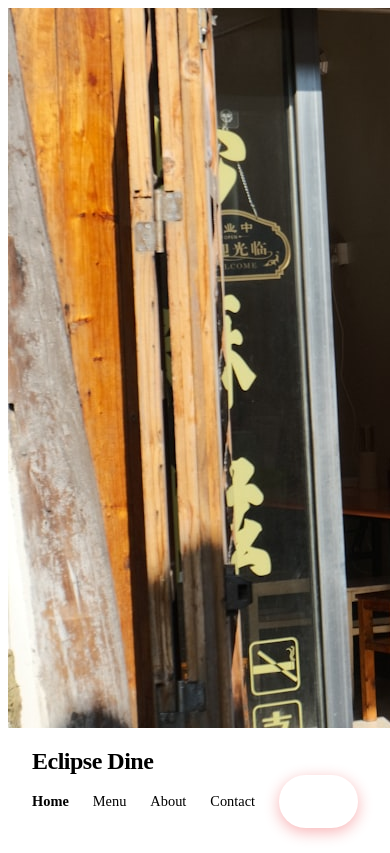
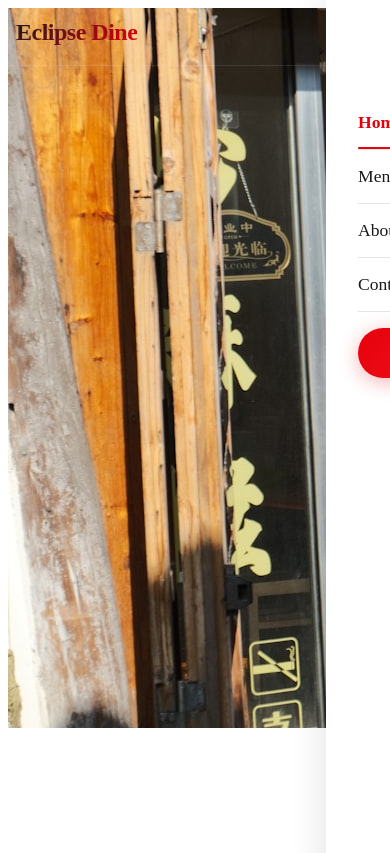
Before and after one commit to Mohammadhasan14/EclipseDine, a React (Vite) app: page / in a window 390 px wide. Shown: the top 853 px of the page. Built offline with nearby package versions, Linux system fonts and the light colour scheme.

Commit message:
positioned navbar

```diff
--- a/src/components/Navbar.tsx
+++ b/src/components/Navbar.tsx
@@ -3,6 +3,7 @@ import { useEffect, useState } from "react";
 export default function Navbar() {
   const [scrolled, setScrolled] = useState(false);
   const [activeLink, setActiveLink] = useState('Home');
+  const [isMobileMenuOpen, setIsMobileMenuOpen] = useState(false);
 
   useEffect(() => {
     const handleScroll = () => {
@@ -21,18 +22,34 @@ export default function Navbar() {
 
   const handleLinkClick = (linkName) => {
     setActiveLink(linkName);
+    setIsMobileMenuOpen(false);
   };
 
   const handleOrderClick = () => {
     console.log('Order now clicked!');
+    setIsMobileMenuOpen(false);
+  };
+
+  const toggleMobileMenu = () => {
+    setIsMobileMenuOpen(!isMobileMenuOpen);
   };
 
   return (
+    <>
       <div className={`navbar-parent ${scrolled ? 'navbar-scrolled' : ''}`}>
+        <div className="navbar-container">
+          <div className="navbar-brand">
             <div className="navbar-brand-logo">
               <div className="navbar-brand-name">Eclipse Dine</div>
             </div>
-      <div className="navbar-links">
+            <div className="navbar-mobile-toggle" onClick={toggleMobileMenu}>
+              <span></span>
+              <span></span>
+              <span></span>
+            </div>
+          </div>
+
+          <div className={`navbar-links ${isMobileMenuOpen ? 'navbar-links-open' : ''}`}>
             {['Home', 'Menu', 'About', 'Contact'].map((link) => (
               <div
                 key={link}
@@ -40,15 +57,26 @@ export default function Navbar() {
                 onClick={() => handleLinkClick(link)}
               >
                 {link}
+                <div className="navbar-link-underline"></div>
               </div>
             ))}
             <div
               className="navbar-order-btn"
               onClick={handleOrderClick}
             >
-          Order Now
+              <span>Order Now</span>
+              <div className="btn-hover-effect"></div>
             </div>
           </div>
         </div>
+      </div>
+
+      {isMobileMenuOpen && (
+        <div
+          className="navbar-overlay"
+          onClick={() => setIsMobileMenuOpen(false)}
+        ></div>
+      )}
+    </>
   );
 }
--- a/src/index.css
+++ b/src/index.css
@@ -1,101 +1,254 @@
-
 html {
   scroll-behavior: smooth;
 }
 
+:root {
+  --primary-text-color: #1a1a1a;
+  --secondary-bg-color: #e7000b;
+  --text-light: #666;
+  --bg-light: #f8f9fa;
+  --transition: all 0.3s cubic-bezier(0.4, 0, 0.2, 1);
+}
+
 .navbar-parent {
-    padding: 1.5rem 2rem;
+  position: fixed;
+  top: 0;
+  left: 0;
+  right: 0;
+  padding: 1rem 0;
   background-color: transparent;
   border-bottom: 1px solid rgba(255, 255, 255, 0.1);
-    transition: all 0.3s ease;
+  transition: var(--transition);
   z-index: 1000;
+  animation: slideDown 0.5s ease-out;
 }
 
 .navbar-parent.navbar-scrolled {
-    background-color: rgba(255, 255, 255, 0.95);
-    backdrop-filter: blur(20px);
-    border-bottom-color: rgba(0, 0, 0, 0.1);
-    box-shadow: 0 4px 20px rgba(0, 0, 0, 0.1);
+  background-color: rgba(255, 255, 255, 0.98);
+  backdrop-filter: blur(20px) saturate(180%);
+  border-bottom-color: rgba(0, 0, 0, 0.08);
+  box-shadow: 0 4px 30px rgba(0, 0, 0, 0.1);
+  padding: 0.5rem 0;
+}
+
+.navbar-container {
+  max-width: 1200px;
+  margin: 0 auto;
+  padding: 0 2rem;
+  display: flex;
+  justify-content: space-between;
+  align-items: center;
+}
+
+.navbar-brand {
+  display: flex;
+  align-items: center;
+  justify-content: space-between;
+  width: 100%;
 }
 
 .navbar-brand-name {
-    font-size: 1.5rem;
-    font-weight: 700;
+  font-size: 1.75rem;
+  font-weight: 800;
   color: var(--primary-text-color);
   letter-spacing: -0.5px;
+  background: linear-gradient(135deg, var(--primary-text-color), var(--secondary-bg-color));
+  -webkit-background-clip: text;
+  -webkit-text-fill-color: transparent;
+  background-clip: text;
+}
+
+.navbar-mobile-toggle {
+  display: none;
+  flex-direction: column;
+  cursor: pointer;
+  padding: 0.5rem;
+  gap: 4px;
+}
+
+.navbar-mobile-toggle span {
+  width: 25px;
+  height: 3px;
+  background-color: var(--primary-text-color);
+  transition: var(--transition);
+  transform-origin: center;
 }
 
 .navbar-links {
   display: flex;
   align-items: center;
   gap: 2.5rem;
+  transition: var(--transition);
 }
 
 .navbar-link {
   position: relative;
   font-weight: 500;
   color: var(--primary-text-color);
-    transition: color 0.3s ease;
+  transition: var(--transition);
   cursor: pointer;
   padding: 0.5rem 0;
+  font-size: 1rem;
 }
 
 .navbar-link:hover {
   color: var(--secondary-bg-color);
+  transform: translateY(-1px);
 }
 
-.navbar-link::after {
-    content: '';
+.navbar-link-underline {
   position: absolute;
   bottom: 0;
   left: 0;
   width: 0;
   height: 2px;
-    background-color: var(--secondary-bg-color);
-    transition: width 0.3s ease;
+  background: linear-gradient(90deg, var(--secondary-bg-color), #ff6b6b);
+  transition: var(--transition);
+  border-radius: 2px;
 }
 
-.navbar-link:hover::after {
+.navbar-link:hover .navbar-link-underline {
+  width: 100%;
+}
+
+.navbar-link.active {
+  color: var(--secondary-bg-color);
+  font-weight: 600;
+}
+
+.navbar-link.active .navbar-link-underline {
   width: 100%;
 }
 
 .navbar-order-btn {
+  position: relative;
   background: linear-gradient(135deg, var(--secondary-bg-color), #ff4444);
   color: white;
-    padding: 0.75rem 1.5rem;
+  padding: 0.75rem 1.75rem;
   border-radius: 50px;
   font-weight: 600;
   cursor: pointer;
-    transition: all 0.3s ease;
+  transition: var(--transition);
   border: none;
-    box-shadow: 0 4px 15px rgba(231, 0, 11, 0.3);
+  box-shadow: 0 4px 20px rgba(231, 0, 11, 0.3);
+  overflow: hidden;
 }
 
 .navbar-order-btn:hover {
   transform: translateY(-2px);
-    box-shadow: 0 6px 20px rgba(231, 0, 11, 0.4);
+  box-shadow: 0 8px 25px rgba(231, 0, 11, 0.4);
 }
 
 .navbar-order-btn:active {
   transform: translateY(0);
 }
 
+.btn-hover-effect {
+  position: absolute;
+  top: 0;
+  left: -100%;
+  width: 100%;
+  height: 100%;
+  background: linear-gradient(90deg, transparent, rgba(255, 255, 255, 0.3), transparent);
+  transition: left 0.6s ease;
+}
+
+.navbar-order-btn:hover .btn-hover-effect {
+  left: 100%;
+}
+
+.navbar-overlay {
+  position: fixed;
+  top: 0;
+  left: 0;
+  right: 0;
+  bottom: 0;
+  background-color: rgba(0, 0, 0, 0.5);
+  z-index: 999;
+  display: none;
+}
+
 @media (max-width: 768px) {
-    .navbar-parent {
-        padding: 1rem 1.5rem;
+  .navbar-container {
+    padding: 0 1.5rem;
+  }
+
+  .navbar-mobile-toggle {
+    display: flex;
   }
 
   .navbar-links {
-        gap: 1.5rem;
+    position: fixed;
+    top: 0;
+    right: -100%;
+    width: 280px;
+    height: 100vh;
+    background: white;
+    flex-direction: column;
+    justify-content: flex-start;
+    align-items: flex-start;
+    padding: 6rem 2rem 2rem;
+    gap: 0;
+    box-shadow: -5px 0 30px rgba(0, 0, 0, 0.1);
+    transition: right 0.3s ease-in-out;
+    z-index: 1001;
+  }
+
+  .navbar-links-open {
+    right: 0;
   }
 
   .navbar-link {
-        font-size: 0.9rem;
+    width: 100%;
+    padding: 1rem 0;
+    border-bottom: 1px solid rgba(0, 0, 0, 0.1);
+    font-size: 1.1rem;
+  }
+
+  .navbar-link:last-of-type {
+    border-bottom: none;
   }
 
   .navbar-order-btn {
-        padding: 0.6rem 1.2rem;
-        font-size: 0.9rem;
+    margin-top: 1rem;
+    width: 100%;
+    text-align: center;
+    padding: 1rem 2rem;
+  }
+
+  .navbar-overlay {
+    display: block;
+  }
+
+  .navbar-brand-name {
+    font-size: 1.5rem;
+  }
+
+  .navbar-mobile-toggle.active span:nth-child(1) {
+    transform: rotate(45deg) translate(6px, 6px);
+  }
+
+  .navbar-mobile-toggle.active span:nth-child(2) {
+    opacity: 0;
+  }
+
+  .navbar-mobile-toggle.active span:nth-child(3) {
+    transform: rotate(-45deg) translate(6px, -6px);
+  }
+}
+
+@media (max-width: 480px) {
+  .navbar-container {
+    padding: 0 1rem;
+  }
+
+  .navbar-links {
+    width: 100%;
+    right: -100%;
+  }
+
+  .navbar-links-open {
+    right: 0;
   }
 }
 
@@ -110,15 +263,17 @@ html {
   }
 }
 
-.navbar-parent {
-    animation: slideDown 0.5s ease-out;
+@keyframes fadeIn {
+  from {
+    opacity: 0;
+    transform: translateY(-10px);
+  }
+  to {
+    opacity: 1;
+    transform: translateY(0);
+  }
 }
 
-.navbar-link.active {
-    color: var(--secondary-bg-color);
-    font-weight: 600;
+.navbar-link {
+  animation: fadeIn 0.5s ease-out;
 }
-
-.navbar-link.active::after {
-    width: 100%;
-}
```
Lines whose indentation alone changed are shown as unchanged.
